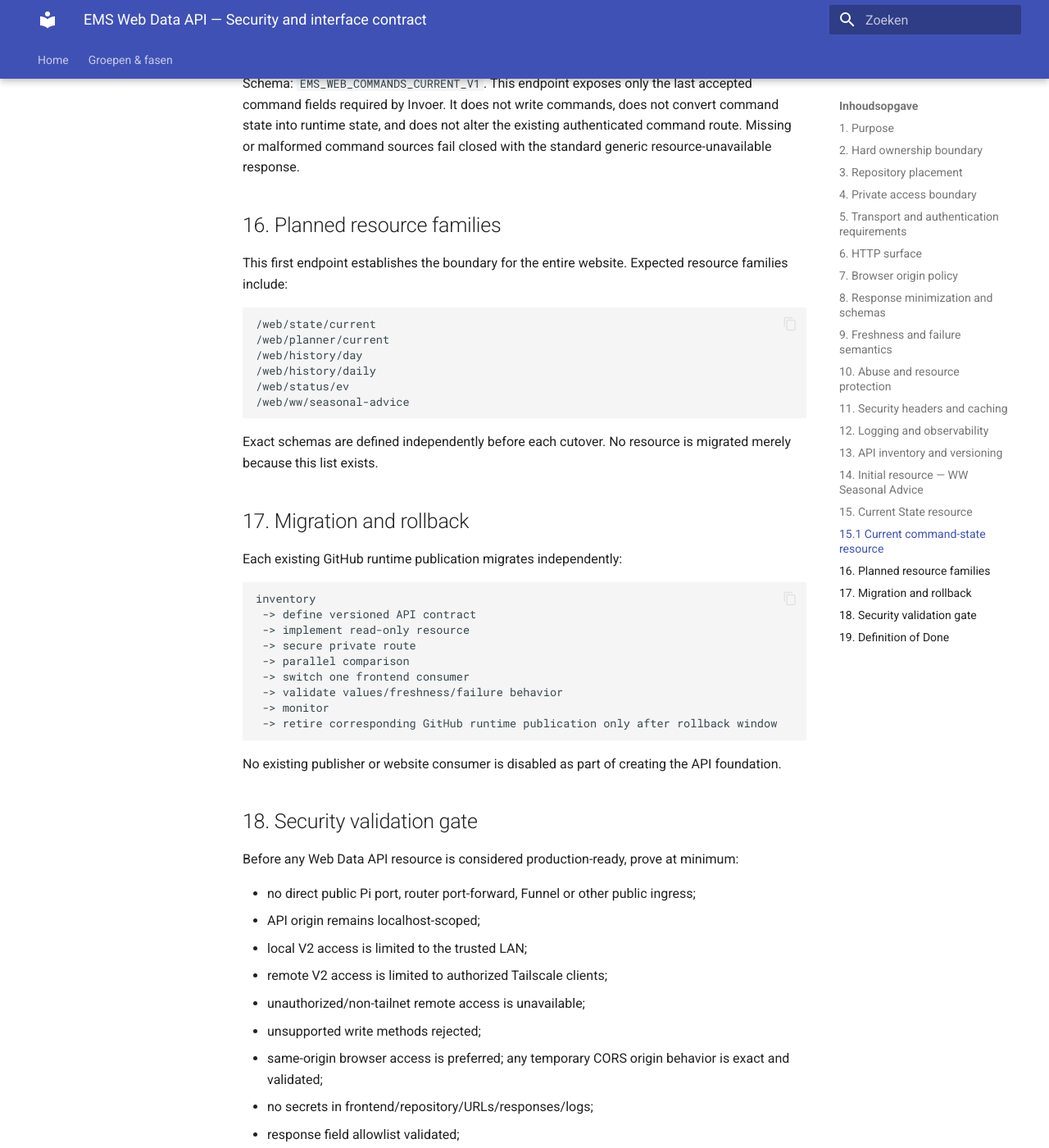
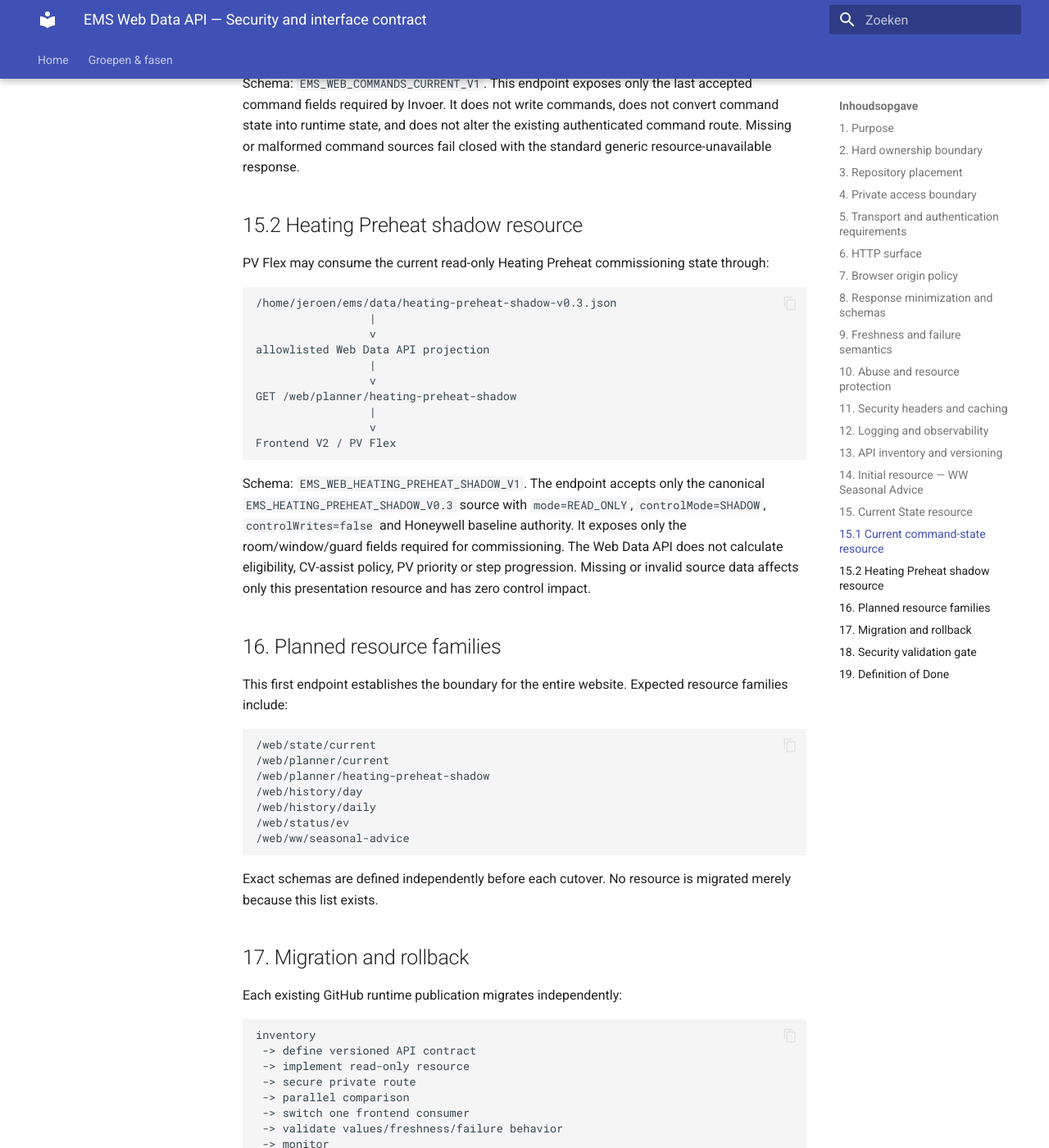
Before and after one commit to OnsKasteeltje/homey-energy-manual, an MkDocs documentation site: the page built from docs/architecture/web-data-api-security.md, in a window 1280 px wide and 1400 px high, scrolled down 7913 px. Shown: the whole window at 82% size. Built offline with MkDocs 1.6.1 and Material for MkDocs 9.7.7, drawn with Linux system fonts in a browser that asks for light colours.

Commit message:
docs(api): inventory Heating Preheat shadow resource

````diff
--- a/docs/architecture/web-data-api-security.md
+++ b/docs/architecture/web-data-api-security.md
@@ -290,6 +290,25 @@ Frontend V2 / Invoer
 
 Schema: `EMS_WEB_COMMANDS_CURRENT_V1`. This endpoint exposes only the last accepted command fields required by Invoer. It does not write commands, does not convert command state into runtime state, and does not alter the existing authenticated command route. Missing or malformed command sources fail closed with the standard generic resource-unavailable response.
 
+## 15.2 Heating Preheat shadow resource
+
+PV Flex may consume the current read-only Heating Preheat commissioning state through:
+
+```text
+/home/jeroen/ems/data/heating-preheat-shadow-v0.3.json
+                 |
+                 v
+allowlisted Web Data API projection
+                 |
+                 v
+GET /web/planner/heating-preheat-shadow
+                 |
+                 v
+Frontend V2 / PV Flex
+```
+
+Schema: `EMS_WEB_HEATING_PREHEAT_SHADOW_V1`. The endpoint accepts only the canonical `EMS_HEATING_PREHEAT_SHADOW_V0.3` source with `mode=READ_ONLY`, `controlMode=SHADOW`, `controlWrites=false` and Honeywell baseline authority. It exposes only the room/window/guard fields required for commissioning. The Web Data API does not calculate eligibility, CV-assist policy, PV priority or step progression. Missing or invalid source data affects only this presentation resource and has zero control impact.
+
 ## 16. Planned resource families
 
 This first endpoint establishes the boundary for the entire website. Expected resource families include:
@@ -297,6 +316,7 @@ This first endpoint establishes the boundary for the entire website. Expected re
 ```text
 /web/state/current
 /web/planner/current
+/web/planner/heating-preheat-shadow
 /web/history/day
 /web/history/daily
 /web/status/ev
````
